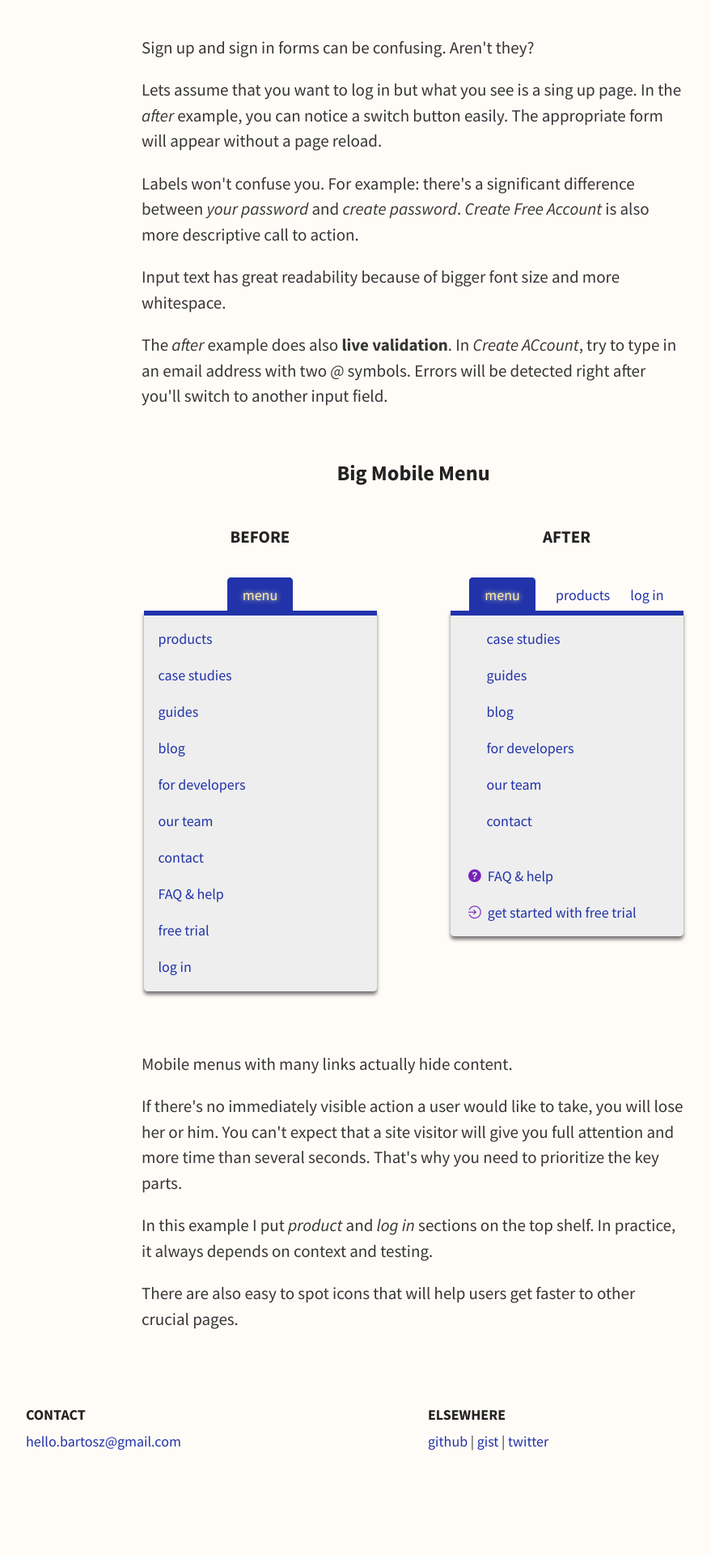
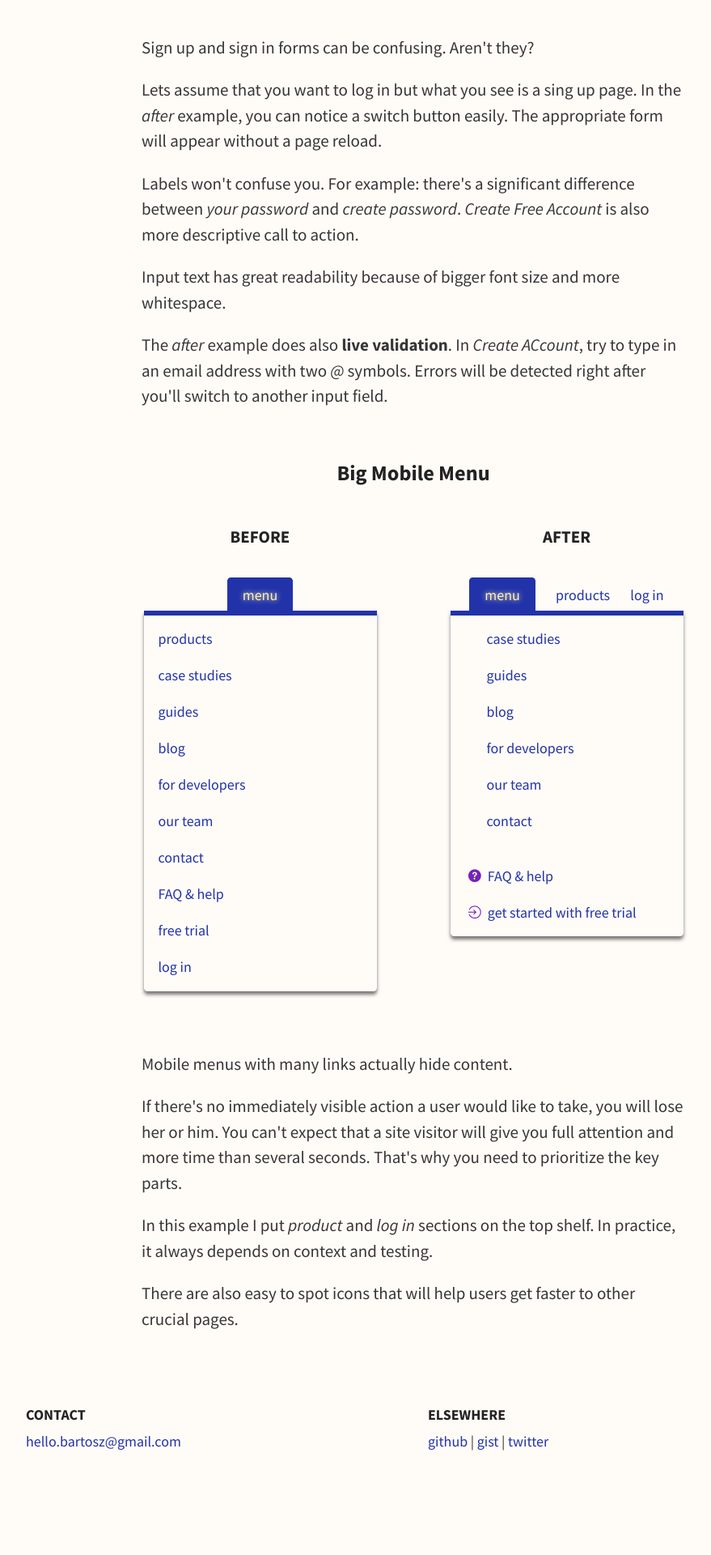
Before and after one commit to bart747/bart747, a Jekyll site: the page built from ui-patterns.html, in a window 1280 px wide. Shown: the part 1536-3456 px from the top of the page at 81% size, without its empty margins (129-1008 px from the left). Built offline with Jekyll 4.4.1, drawn with Linux system fonts in a browser that asks for light colours; comment, search, counter and statistics services are not loaded.

Commit message:
fix typos, edit text

```diff
--- a/_sass/_lists.scss
+++ b/_sass/_lists.scss
@@ -91,7 +91,7 @@
   margin-left: auto;
   margin-right: auto;
   margin: 0 auto;
-  background: #eee;
+  background: $background-color;
   border-radius: 0 0 $radius $radius;
   border-top: 6px solid $blue-dark;
   box-shadow: 0 4px 4px $grey;
--- a/css/main.css
+++ b/css/main.css
@@ -735,7 +735,7 @@ header .wrapper {
   margin-left: auto;
   margin-right: auto;
   margin: 0 auto;
-  background: #eee;
+  background: #fffcf8;
   border-radius: 0 0 0.25em 0.25em;
   border-top: 6px solid #2233aa;
   box-shadow: 0 4px 4px #777;
--- a/index.html
+++ b/index.html
@@ -199,7 +198,7 @@ layout: default
       </p>
 
       <p>The <i>after</i> example does also <b>live validation</b>.
-        In <i>Create ACcount</i>, try to type in an email address with two <i>@</i> symbols.
+        In <i>Create Account</i>, try to type in an email address with two <i>@</i> symbols.
         Errors will be detected right after you'll switch to another input field.
       </p>
 
```
Also changed, not shown: other parts of index.html (+1 -2 lines), css/dist/main.css.
